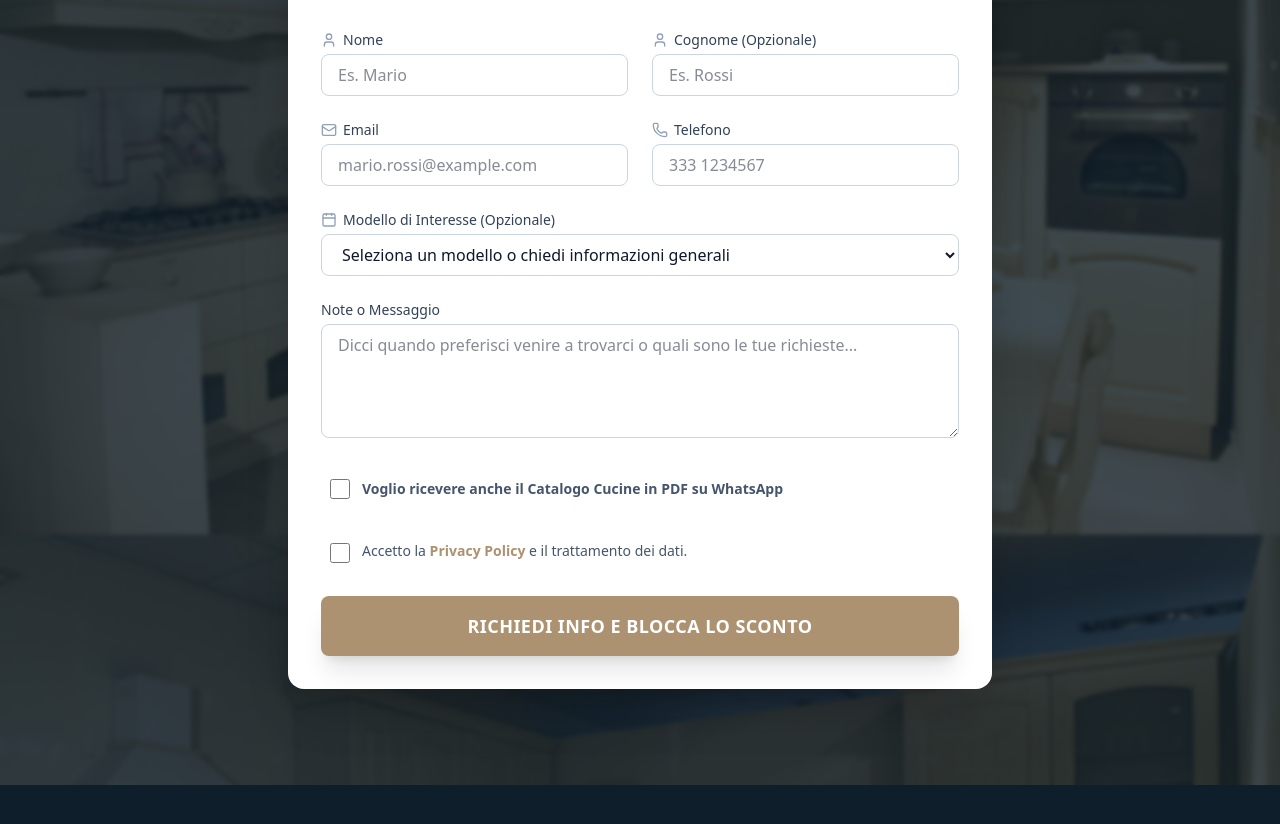
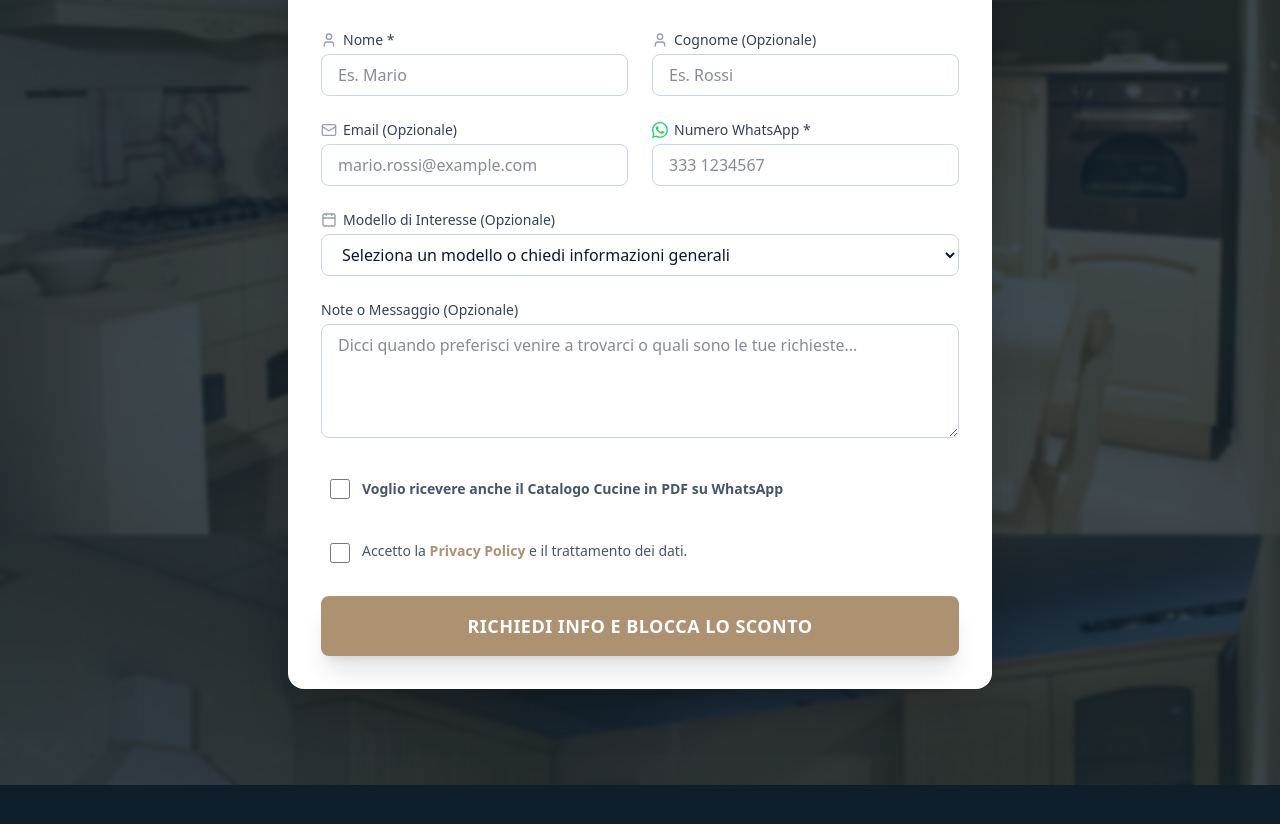
Before and after one commit to CreativiaStudio/ciessehome, a Next.js app: page / in a window 1280 px wide. Shown: the part 6616-7440 px from the top of the page. Built offline with nearby package versions, Linux system fonts and the light colour scheme.

Commit message:
feat: Aggiunti asterischi, etichette opzionali e icona WhatsApp nel form

```diff
--- a/app/page.tsx
+++ b/app/page.tsx
@@ -572,7 +572,7 @@
                     <div className="grid gap-6 sm:grid-cols-2">
                       <div>
                         <label className="block text-sm font-medium text-slate-700 mb-1 flex items-center gap-1.5">
-                          <User className="w-4 h-4 text-slate-400" /> Nome
+                          <User className="w-4 h-4 text-slate-400" /> Nome *
                         </label>
                         <input
                           type="text"
@@ -599,11 +599,10 @@
                     <div className="grid gap-6 sm:grid-cols-2">
                       <div>
                         <label className="block text-sm font-medium text-slate-700 mb-1 flex items-center gap-1.5">
-                          <Mail className="w-4 h-4 text-slate-400" /> Email
+                          <Mail className="w-4 h-4 text-slate-400" /> Email (Opzionale)
                         </label>
                         <input
                           type="email"
-                          required
                           value={formData.email}
                           onChange={(e) => setFormData({ ...formData, email: e.target.value })}
                           className="w-full px-4 py-2 border border-slate-300 rounded-lg focus:ring-2 focus:ring-[#ad9271] focus:border-[#ad9271] outline-none transition-shadow"
@@ -612,7 +611,9 @@
                       </div>
                       <div>
                         <label className="block text-sm font-medium text-slate-700 mb-1 flex items-center gap-1.5">
-                          <Phone className="w-4 h-4 text-slate-400" /> Telefono
+                          <svg xmlns="http://www.w3.org/2000/svg" width="16" height="16" fill="currentColor" viewBox="0 0 16 16" className="text-[#25D366]">
+                            <path d="M13.601 2.326A7.85 7.85 0 0 0 7.994 0C3.627 0 .068 3.558.064 7.926c-.003 1.396.366 2.76 1.057 3.965L0 16l4.204-1.102a7.9 7.9 0 0 0 3.79.965h.004c4.368 0 7.926-3.558 7.93-7.93A7.9 7.9 0 0 0 13.6 2.326zM7.994 14.521a6.6 6.6 0 0 1-3.356-.92l-.24-.144-2.494.654.666-2.433-.156-.251a6.56 6.56 0 0 1-1.007-3.505c0-3.626 2.957-6.584 6.591-6.584a6.56 6.56 0 0 1 4.66 1.931 6.56 6.56 0 0 1 1.928 4.66c-.004 3.639-2.961 6.592-6.592 6.592m3.615-4.934c-.197-.099-1.17-.578-1.353-.646-.182-.065-.315-.099-.445.099-.133.197-.513.646-.627.775-.114.133-.232.148-.43.05-.197-.1-.836-.308-1.592-.985-.59-.525-.985-1.175-1.103-1.372-.114-.198-.011-.304.088-.403.087-.088.197-.232.296-.346.1-.114.133-.198.198-.33.065-.134.034-.248-.015-.347-.05-.099-.445-1.076-.612-1.47-.16-.389-.323-.335-.445-.34-.114-.007-.247-.007-.38-.007a.73.73 0 0 0-.529.247c-.182.198-.691.677-.691 1.654s.71 1.916.81 2.049c.098.133 1.394 2.132 3.383 2.992.47.205.84.326 1.129.418.475.152.904.129 1.246.08.38-.058 1.171-.48 1.338-.943.164-.464.164-.86.114-.943-.049-.084-.182-.133-.38-.232"/>
+                          </svg> Numero WhatsApp *
                         </label>
                         <input
                           type="tel"
@@ -641,7 +642,7 @@
                     </div>
                     <div>
                       <label className="block text-sm font-medium text-slate-700 mb-1">
-                        Note o Messaggio
+                        Note o Messaggio (Opzionale)
                       </label>
                       <textarea
                         rows={4}
```
